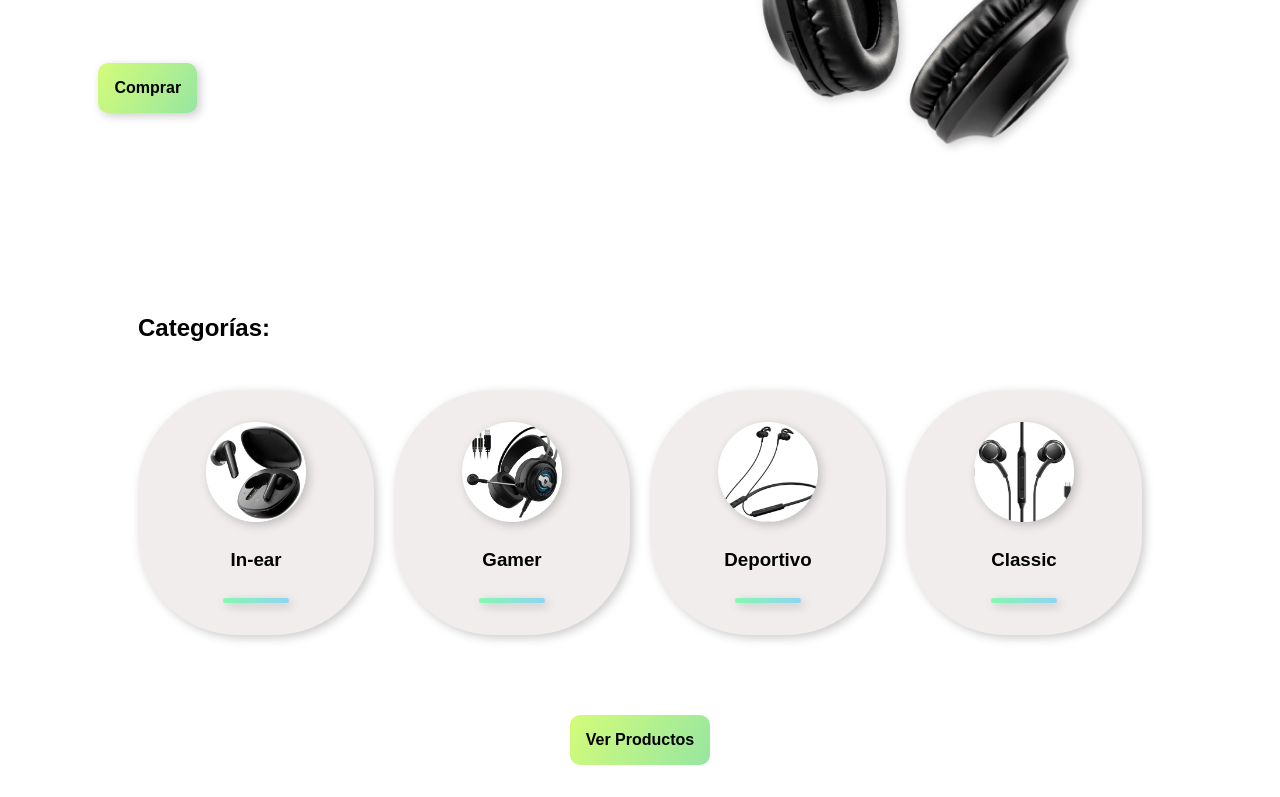
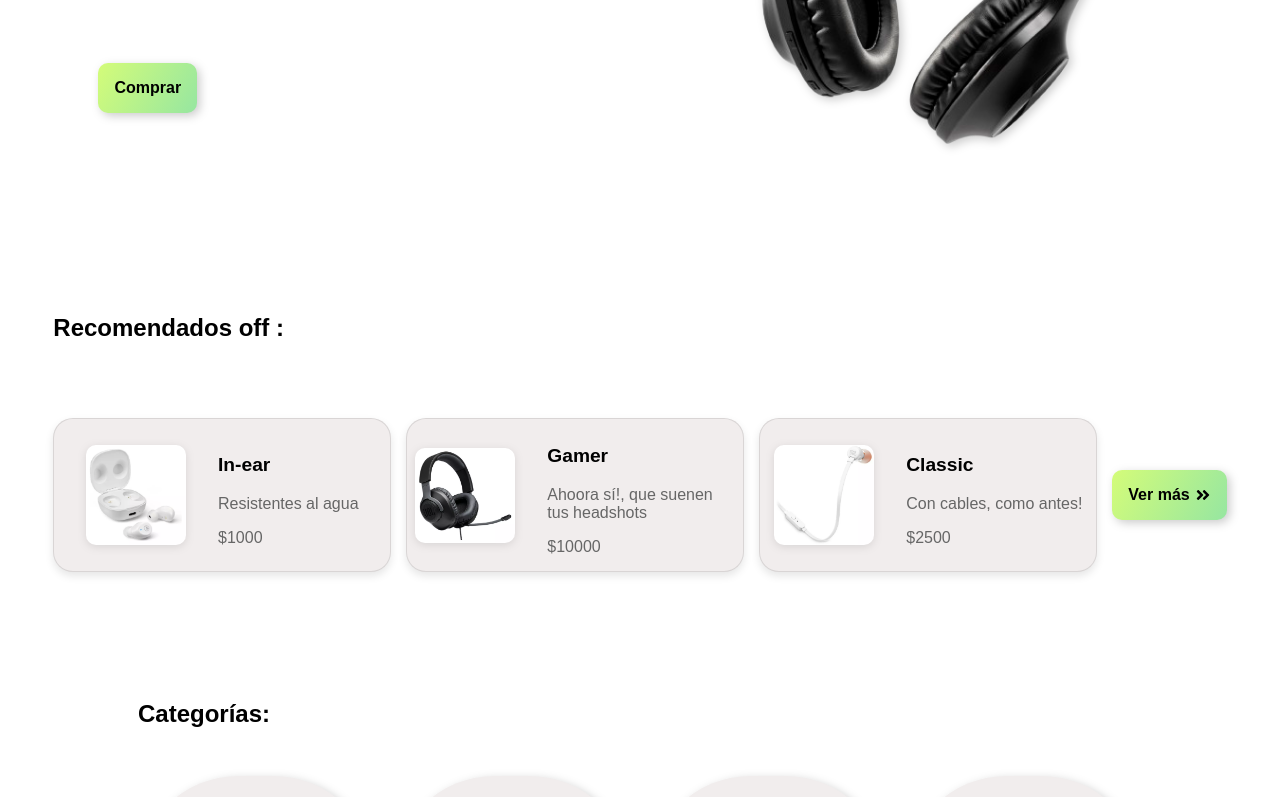
Before and after one commit to MicaBahurlet/CRUD-shoes, a React (Vite) app: page / in a window 1280 px wide. Shown: the part 538-1335 px from the top of the page. Built offline with nearby package versions, Linux system fonts and the light colour scheme.

Commit message:
add section recomendados

```diff
--- a/src/components/categorias/Categorias.jsx
+++ b/src/components/categorias/Categorias.jsx
@@ -1,5 +1,7 @@
 import { categorias } from '../../data/categorias.js';
 import { CategoriasContainer, CategoriasWrapper } from './CategoriasStyles.js';
+
+
 import Categoria from './Categoria.jsx'; //acá tengo la ruta de la img en una misma carpeta
 
 function Categorias() {
--- a/src/components/categorias/CategoriasStyles.js
+++ b/src/components/categorias/CategoriasStyles.js
@@ -11,9 +11,7 @@ export const CategoriasWrapper = styled.div`
     h2 {
         margin-bottom: 3rem;
     }
-    img:hover {
-        transform: scale(1.2);
-    }
+
 
 
     @media (max-width:768px){
--- a/src/components/hero/Hero.jsx
+++ b/src/components/hero/Hero.jsx
@@ -3,6 +3,7 @@ import { HeroContainerStyles, HeroTextContainerStyles, HeroImageContainerStyles
 import StyledButton from "../UI/Boton.jsx"
 import { Fade } from "react-awesome-reveal"
 import IMGHero from "../../data/imgProducts/HEROAuris.png"
+
 
 function Hero() {
   return (
@@ -22,6 +23,9 @@ function Hero() {
           <img src= {IMGHero} alt="Auriculares Hero"/>
         </Fade>
       </HeroImageContainerStyles>
+
+
+
     </HeroContainerStyles>
 
   )
--- /dev/null
+++ b/src/components/recomendados/CardRecomendado.jsx
@@ -0,0 +1,19 @@
+import {  CardRecomendados } from "./recomendados"
+
+function Recomendados( {img,title,category, desc, price}) {
+
+
+  return (
+    <CardRecomendados>
+    <img src={img} alt={category} />
+    <div>
+      <h3>{title}</h3>
+      <p>{desc}</p>
+      <p>${price}</p>
+    </div>
+
+  </CardRecomendados>
+);
+}
+
+export default Recomendados
--- /dev/null
+++ b/src/components/recomendados/CardsRecomendados.jsx
@@ -0,0 +1,29 @@
+import { recomendados } from '../../data/recomendados.js';
+import { RecomendadosContainer, RecomendadosWrapper, Boton } from './recomendados.js';
+import Recomendados from './CardRecomendado.jsx'; //acá tengo la ruta de la img en una misma carpeta
+
+import { FaAngleDoubleRight } from 'react-icons/fa';
+
+import styled from 'styled-components';
+
+
+function RecomendadosProduct() {
+  return (
+    <RecomendadosWrapper>
+      <h2>Recomendados off :</h2>
+      <RecomendadosContainer>
+        {recomendados.map(cat =>( //hago un map para poder leer el archivo categorias.js dentro de data
+
+          <Recomendados key={cat.id} {...cat} /> //le paso la key para que no de error y luego un spred para traer todo el objeto
+
+        ))}
+
+        <Boton className='Boton' onClick={() => window.location.href = "/Products"}>Ver más <FaAngleDoubleRight /></Boton>
+
+      </RecomendadosContainer>
+
+    </RecomendadosWrapper>
+  );
+};
+
+export default RecomendadosProduct
--- /dev/null
+++ b/src/components/recomendados/recomendados.js
@@ -0,0 +1,130 @@
+import styled from "styled-components";
+
+
+export const RecomendadosWrapper = styled.div`
+
+    display: flex;
+    flex-direction: column;
+    max-width: 1200px;
+    margin: 0 15px;
+    font-family: var(--font-family);
+    margin-bottom: 5rem;
+
+    h2 {
+        margin-bottom: 3rem;
+    }
+
+
+
+    @media (max-width:768px){
+        padding-top: 30px;
+        text-align: center;
+    };
+
+`;
+
+// export const RecomendadosContainer = styled.div`
+
+//     display: flex;
+//     flex-wrap: wrap;
+//     justify-content: space-around;
+//     align-items: center;
+
+//     user-select:none;
+
+//     img{
+//         max-width: 150px;
+//         border-radius: 15px;
+//     }
+//     img:hover {
+//         transform: scale(1.2);
+//     }
+
+// `;
+
+export const RecomendadosContainer = styled.div`
+    display: flex;
+    flex-wrap: nowrap; /* Evitar que se envuelva a la siguiente línea */
+    justify-content: center; /* Ajustado a inicio (izquierda) */
+    align-items: center;
+   gap: 15px;
+    user-select:none;
+
+    img {
+        max-width: 150px;
+        border-radius: 15px;
+    }
+
+    img:hover {
+        transform: scale(1.2);
+    }
+`;
+
+
+export const CardRecomendados = styled.div`
+  display: flex;
+  flex-direction: column;
+  justify-content: center;
+  align-items: center;
+
+  width: 320px;
+  height: 5.5rem;
+  padding: 2rem 0.5rem;
+
+  background-color: ${({selected}) => selected ? 'var(--btn-principal)' : 'var(--background-card)'};
+  border-radius: 20px;
+  cursor: pointer;
+  font-family: 'Roboto', sans-serif;
+
+  box-shadow: 0 4px 8px rgba(0, 0, 0, 0.1);
+  border: 1px solid rgba(0, 0, 0, 0.1);
+
+
+  flex-direction: row;
+  text-align: left;
+  font-family: var(--font-family);
+
+  img {
+    max-width: 100px;
+    border-radius: 10px;
+    margin-right: 2rem;
+    filter: drop-shadow(0 2px 4px rgba(0, 0, 0, 0.1));
+    transition: transform 0.3s ease-in-out;
+  }
+
+  h3 {
+    font-size: 1.2rem;
+    font-weight: bold;
+    color: black;
+  }
+
+  p {
+    color: #666;
+    margin-bottom: 0.5rem;
+    font-weight: 400;
+  }
+
+  &:hover img {
+    transform: scale(1.1);
+  }
+`;
+
+export const Boton = styled.button`
+    display: flex;
+    justify-content: center;
+  align-items: center;
+  gap : 5px;
+  padding: 10px 20px;
+  font-size: 16px;
+  background-image: linear-gradient(120deg, #d4fc79 0%, #96e6a1 100%);
+
+
+  color: #ffffff;
+  border: none;
+  border-radius: 10px;
+  cursor: pointer;
+  color: black;
+  filter: drop-shadow(3px 3px 5px rgba(0, 0, 0, 0.2));
+  font-size: 1.2rem;
+  font-weight: 200;
+`;
--- a/src/data/productos.js
+++ b/src/data/productos.js
@@ -150,7 +150,7 @@ export const productos = [
         title: "Gamer 3000 ",
         img: Gamer10,
         category: "Gamer",
-        desc: "Ahoora sí!, que suenen tus  headshot´s",
+        desc: "Ahoora sí!, que suenen tus  headshots",
         price: 10000,
     },
 
--- /dev/null
+++ b/src/data/recomendados.js
@@ -0,0 +1,31 @@
+import jvlProduct from "./imgProducts/InEarFinishProduct.png";
+import Gamer10 from "./imgProducts/Gamer10.png";
+import ClassicProducts from "./imgProducts/ClassicProduct.png";
+
+export const recomendados = [
+    {
+        id: 1,
+        img: jvlProduct,
+        title: "In-ear",
+        category: "In-ear",
+        desc: "Resistentes al agua",
+        price: 1000,
+
+    },
+    {
+        id: 2,
+        img: Gamer10,
+        title: "Gamer",
+        category: "Gamer",
+        desc: "Ahoora sí!, que suenen tus  headshots",
+        price: 10000,
+    },
+    {
+        id: 3,
+        img: ClassicProducts,
+        title: "Classic",
+        category: "Classic",
+        desc: "Con cables, como antes!",
+        price: 2500,
+    },
+]
--- a/src/pags/Home/Home.jsx
+++ b/src/pags/Home/Home.jsx
@@ -5,6 +5,9 @@ import Layout from "../../components/layout/Layout";
 import Categorias from "../../components/categorias/Categorias";
 //import CardsProductos from "../../components/productos/CardsProductos";
 import Footer from "../../components/footer/Footer";
+
+
+import Recomendados from "../../components/recomendados/CardsRecomendados";
 
 export function Home() {
 
@@ -14,6 +17,7 @@ export function Home() {
                 <NavBar/>
                 <Layout>
                     <Hero/>
+                    <Recomendados/>
                     <Categorias/>
                     <button onClick={() => window.location.href = "/Products"}>Ver Productos</button>
                 </Layout>
```
